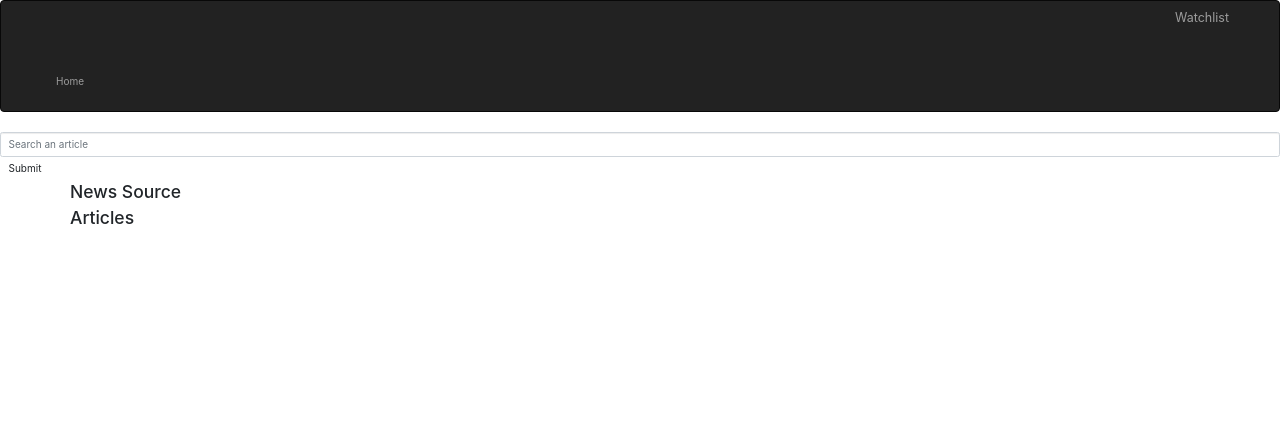
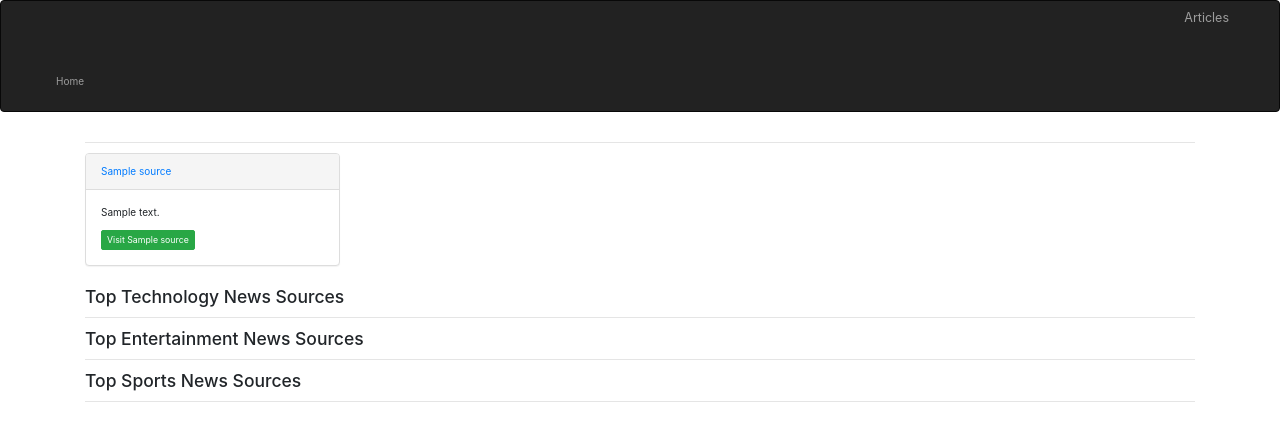
Before and after one commit to Janice-M/Newstopia, a Flask app: template app/templates/index.html in a window 1280 px wide. Shown: the top 441 px of the page. Run offline with Flask 2, Linux system fonts and the light colour scheme; the template is opened without the code that fills it: most values are stand-ins (such as "Sample title", 1, 10 or a date in 2020); some libraries are stand-ins or nearby versions.

Commit message:
added article.html

```diff
--- a/app/templates/index.html
+++ b/app/templates/index.html
@@ -1,4 +1,5 @@
-{% extends 'base.html'%} {% import 'macros.html' as macro%}
+{% extends 'base.html'%}
+{% import 'macros.html' as macro%}
 
 <!-- Styles block -->
 
@@ -7,35 +8,36 @@
 <link rel="stylesheet" href="{{url_for('static',filename='css/index.css')}}">
 {% endblock %}
 <!-- Content block -->
-{% block content %}
 
-<div class="container- fluid">
-    <form>
-        <input type="text" name="article_query" placeholder="Search an article" class="form-control">
-        <input type="submit"  value="Submit" class="btn btn-default">
-    </form>
+{% block content%}
+<div class="container">
+  <!-- General News Section  -->
+  <hr>
 
-</div>
-    <div class = "container ">
-    <!-- Different news source -->
-    <div class="row text-center">
-        <h3 class = "text-center"> News Source</h3>
-        <ul>
-            {{ macro.displayMovieList(popular)}}
-        </ul>
-    </div>
-    <!-- Upcoming movie  -->
-    <div class="row text-center">
+  {{ macro.displaySourceList(sources)}}
 
-        <h3> Articles </h3>
-        <ul>
-            {{ macro.displayMovieList(upcoming)}}
-        </ul>
-    </div>
+  <!-- General News Section  -->
 
-    <!-- articles at the bottom -->
+  <h3> Top Technology News Sources</h3>
+  <hr>
+
+  {{ macro.displaySourceList(technology_sources)}}
+
+  <!-- Entertainment News Section  -->
+
+  <h3> Top Entertainment News Sources</h3>
+  <hr>
+
+  {{ macro.displaySourceList(entertainment_sources)}}
+
+  <!-- Entertainment News Section  -->
+
+  <h3> Top Sports News Sources</h3>
+  <hr>
+
+  {{ macro.displaySourceList(sports_sources)}}
 
 </div>
 
 
-{% endblock%}
+{%endblock%}
--- a/app/templates/macros.html
+++ b/app/templates/macros.html
@@ -1,23 +1,32 @@
-{% macro displayMovieList(movie_list) %}
+{% macro displaySourceList(source_list) %}
 
-    {% for movie in movie_list %}
-        <div class="col-xs-12 col-sm-4 col-md-2 col-lg-2 movie-card">
-            <img src="{{ movie.urlToImage }}" alt="{{ movie.title }} poster" class="img-responsive">
-            <li class="text-center">
-                <a href="/movie/{{movie.id}}">
-                    {{ movie.title|truncate(10)}}</a>
-            </li>
-        </div>
+{% for source_row in source_list |batch(4)%}
+<div class="row">
 
-    {% endfor %}
+
+  {% for sources in source_row %}
+  <div class="col-md-3">
+
+    <div class="panel panel-default">
+      <div class="panel-heading">
+        <a href="/sources/{{sources.id}}">
+          {{ sources.name}}
+        </a>
+      </div>
+      <div class="panel-body">
+        <p>
+          {{ sources.description |truncate(100)}}
+
+        </p>
+        <a href="/sources/{{sources.id}}" class="btn btn-success btn-sm">Visit {{sources.name}}</a>
+      </div>
+
+
+    </div>
+  </div>
+  {% endfor %}
+
+</div>
+{% endfor %}
 
 {% endmacro %}
-<!-- Displaying reviews macro -->
-{% macro displayReviews(review_list) %}
-    {% for review in review_list %}
-    <div class="col-xs-12 col-sm-4 col-md-4 col-lg-4 review-card">
-        <h2> {{ review.title}} </h2>
-        <p> {{ review.review | truncate(30) }}</p>
-    </div>
-    {% endfor %}
-{% endmacro %}
--- a/app/templates/navbar.html
+++ b/app/templates/navbar.html
@@ -2,12 +2,12 @@
         <div class="container-fluid">
             <div class="navbar-header">
                 <button type="button" class="navbar-toggle" data-toggle="collapse" data-target=".navbar-collapse">
-                  <span class="sr-only">Toggle navigation</span>
+                  <span class="sr-only">Source</span>
                   <span class="icon-bar"></span>
                   <span class="icon-bar"></span>
                   <span class="icon-bar"></span>
                 </button>
-                <a class="navbar-brand" href="/"> Watchlist </a>
+                <a class="navbar-brand" href="/"> Articles </a>
             </div>
             <div class="navbar-collapse collapse">
                 <ul class="nav navbar-nav">
```
Also changed, not shown: app/templates/article.html (added, +45 -0 lines).
